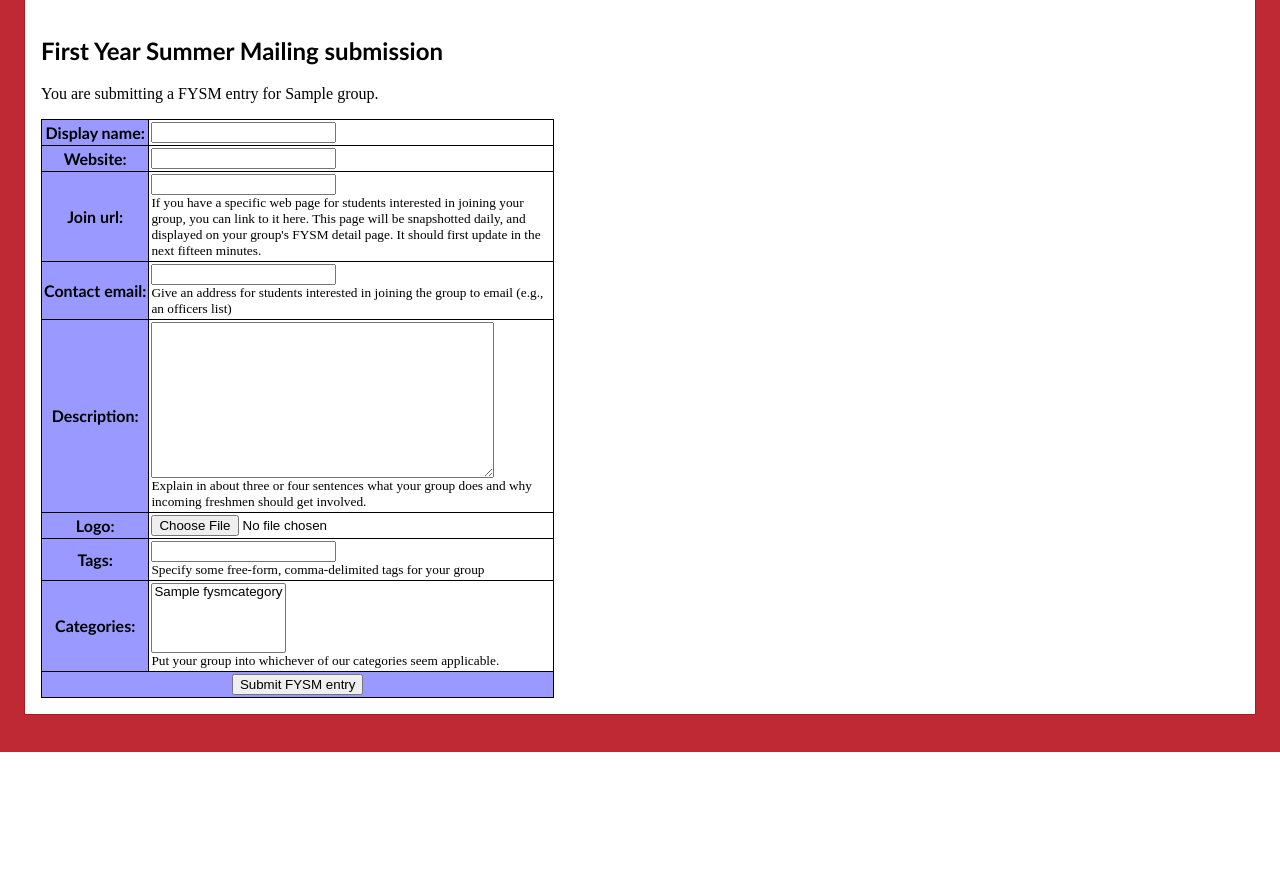
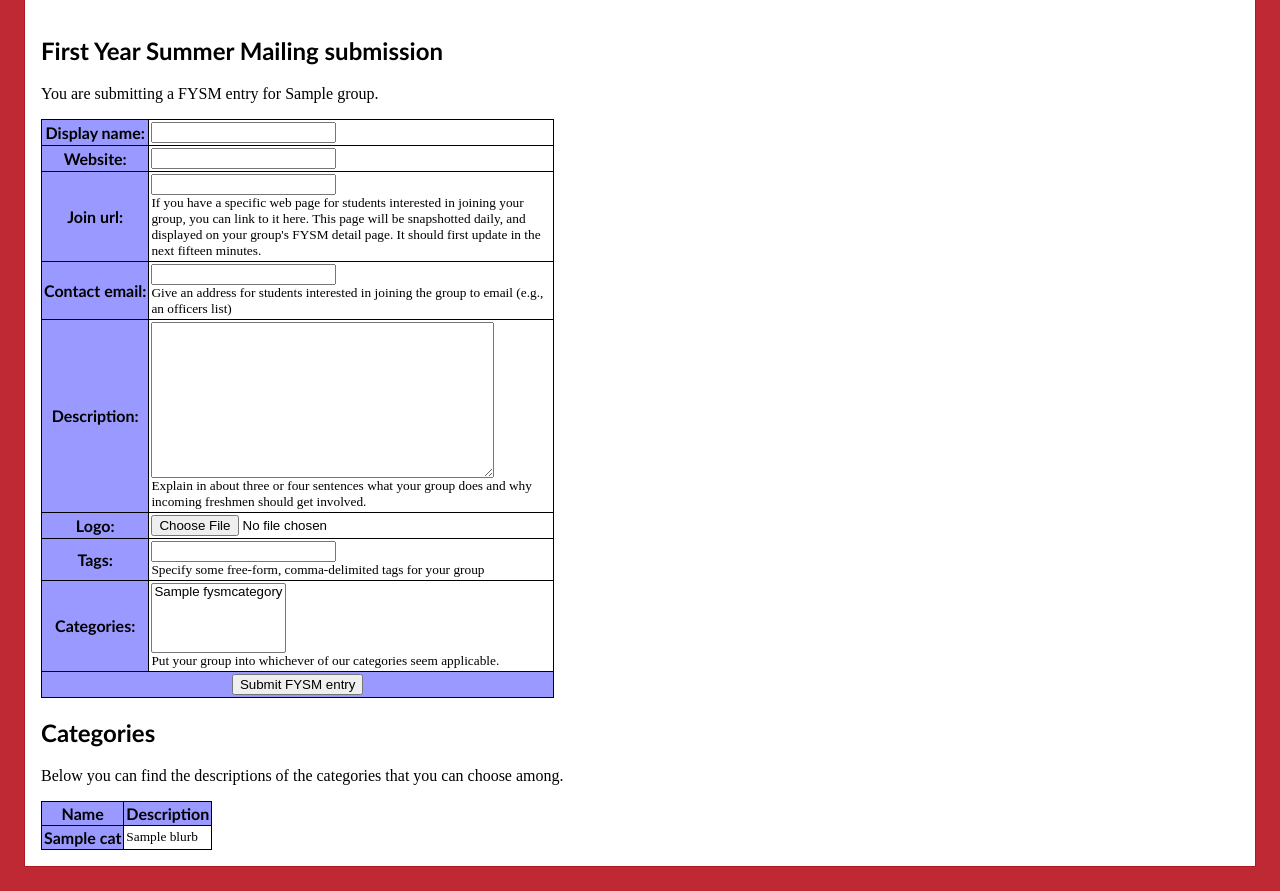
Before and after one commit to dehnert/asa-db, a Django app: template asadb/template/fysm/submit.html in a window 1280 px wide. Shown: the part 48-939 px from the top of the page. Before the commit the page ends 800 px from the top, so only its background shows below. Run offline with Django 3.2, Linux system fonts and the light colour scheme; tables that the repository leaves empty hold one stand-in row (values such as "Sample post"); the template is opened without the code that fills it: values that come from a table or form of the project are taken from there, most other values are stand-ins (such as "Sample title", 1, 10 or a date in 2020); parts of the project's set-up code (start-up, migrations or seed data) failed here and were passed over.

Commit message:
Add category descriptions to submit page

```diff
--- a/asadb/forms/views.py
+++ b/asadb/forms/views.py
@@ -194,6 +194,7 @@ def fysm_manage(request, group, ):
         'group':group_obj,
         'fysm':fysm_obj,
         'form':form,
+        'categories':forms.models.FYSMCategory.objects.all(),
         'pagename':'fysm',
     }
     return render_to_response('fysm/submit.html', context, context_instance=RequestContext(request), )
--- a/asadb/template/fysm/submit.html
+++ b/asadb/template/fysm/submit.html
@@ -15,5 +15,26 @@
 </table>
 </form>
 
+<h2>Categories</h2>
+
+<p>Below you can find the descriptions of the categories that you can choose among.</p>
+
+<table class='pretty-table'>
+<thead>
+<tr>
+    <th>Name</th>
+    <th>Description</th>
+</tr>
+</thead>
+<tbody>
+{% for category in categories %}
+<tr>
+    <th>{{category.name}}</th>
+    <td>{{category.blurb}}</td>
+</tr>
+{% endfor %}
+</tbody>
+</table>
+
 </div>
 {% endblock %}
```
